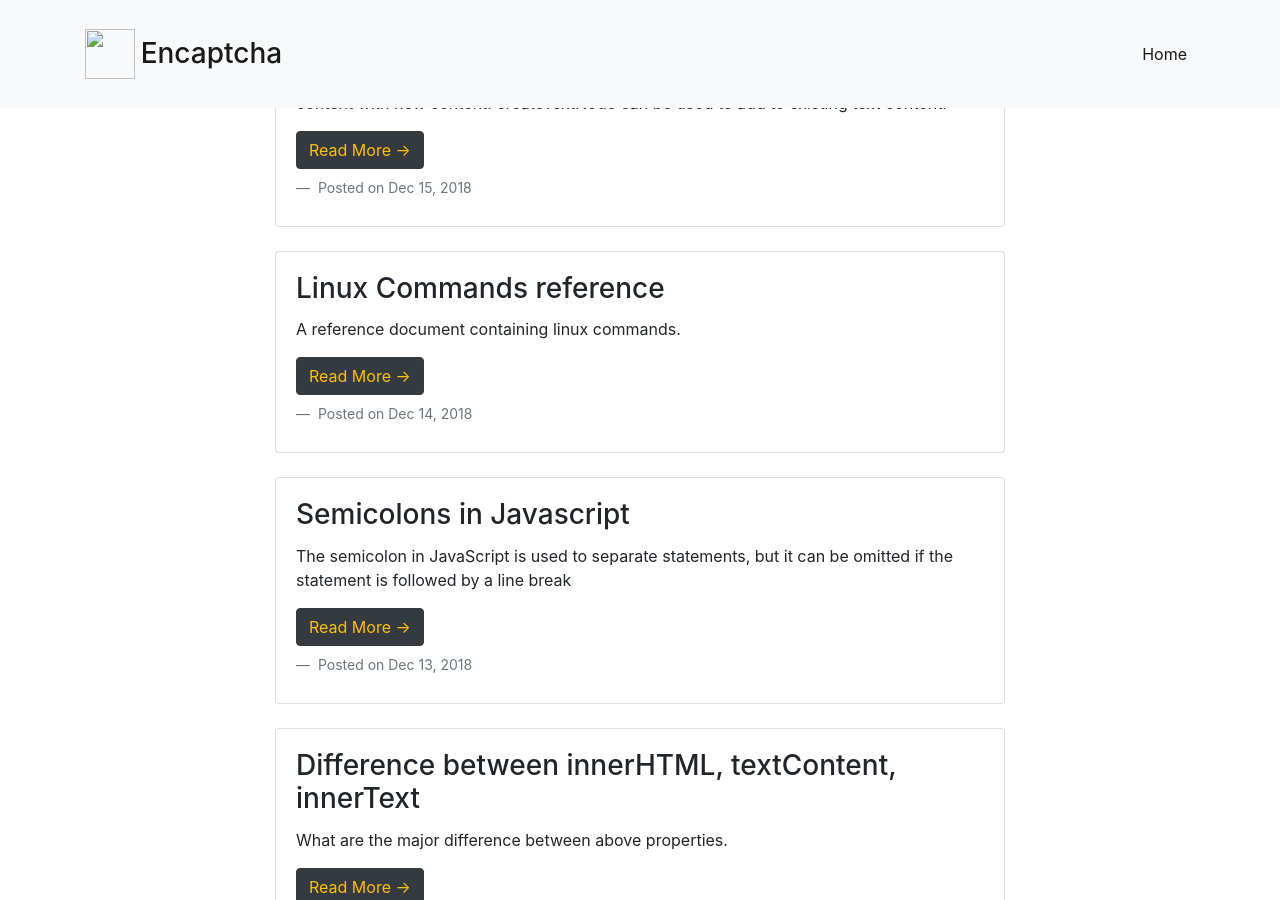
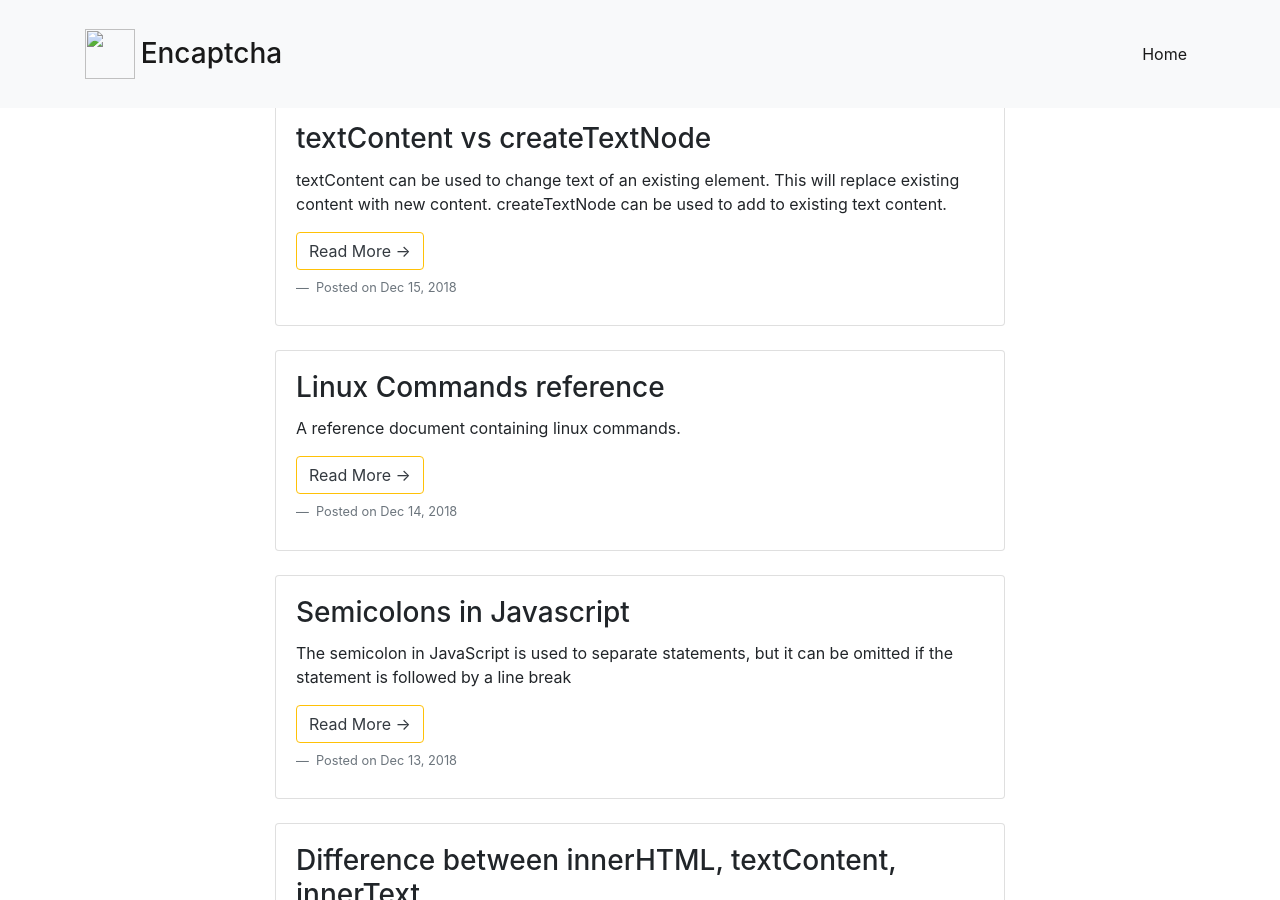
Before and after one commit to Excelligence/codingBlog, a Jekyll site: the page built from index.md, in a window 1280 px wide and 900 px high. Built offline with Jekyll 4.4.1, drawn with Linux system fonts in a browser that asks for light colours; nearby versions of some CDN libraries; library files that are not in the unit come from our copies.

Commit message:
assets changed

```diff
--- a/_config.yml
+++ b/_config.yml
@@ -19,7 +19,7 @@
   Write an awesome description for your new site here. You can edit this
   line in _config.yml. It will appear in your document head meta (for
   Google search results) and in your feed.xml site description.
-baseurl: "https://excelligence.github.io/codingBlog/" # the subpath of your site, e.g. /blog
+baseurl: "" # the subpath of your site, e.g. /blog
 url: "" # the base hostname & protocol for your site, e.g. http://example.com
 
 
--- a/_layouts/blogList.html
+++ b/_layouts/blogList.html
@@ -9,7 +9,7 @@
                     <div class="card-body">
                     <h3 class="card-title">{{ post.title}}</h3>
                     <p class="card-text">{{post.excerpt}}</p>
-                    <a href="{{ post.url }}" class="btn btn-dark text-warning">Read More &rarr;</a>
+                    <a href="{{ post.url }}" class="btn btn-outline-warning text-dark">Read More &rarr;</a>
                     <blockquote class="blockquote-footer my-2">
                         Posted on {{ post.date | date: "%b %-d, %Y" }}
                         <!-- <a href="#">Start Bootstrap</a> -->
--- a/_layouts/default.html
+++ b/_layouts/default.html
@@ -14,9 +14,9 @@
   <link rel="stylesheet" href="https://stackpath.bootstrapcdn.com/bootstrap/4.1.3/css/bootstrap.min.css" integrity="sha384-MCw98/SFnGE8fJT3GXwEOngsV7Zt27NXFoaoApmYm81iuXoPkFOJwJ8ERdknLPMO" crossorigin="anonymous">
 
 
-  <link rel="stylesheet" href='{{ "/assets/css/font-awesome.min.css" | relative_url }}'>
-  <link rel="stylesheet" href='{{ "/assets/css/bootstrap.css" | relative_url }}'>
-  <link rel="stylesheet" href='{{ "/assets/css/style.css" | relative_url }}'>
+  <link rel="stylesheet" href="/assets/css/font-awesome.min.css">
+  <link rel="stylesheet" href="/assets/css/bootstrap.css">
+  <link rel="stylesheet" href="/assets/css/style.css">
 
 
   <body>
@@ -27,9 +27,10 @@
 
     {% include footer.html %}
 
-    <script src='{{ "/assets/js/jquery.min.js" | relative_url }}'></script>
-    <script src='{{ "/assets/js/popper.min.js" | relative_url }}'></script>
-    <script src='{{ "/assets/js/bootstrap.min.js" | relative_url }}'></script>
+    <script src="/assets/js/jquery.min.js">
+    </script>
+    <script src="/assets/js/popper.min.js"></script>
+    <script src="/assets/js/bootstrap.min.js"></script>
  </body>
 
 </html>
```
